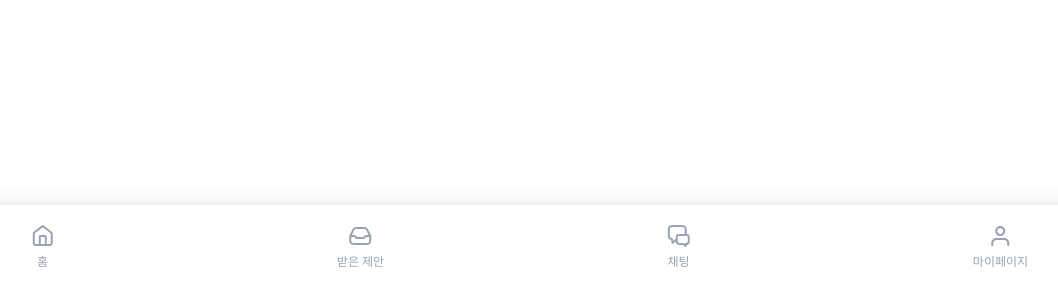
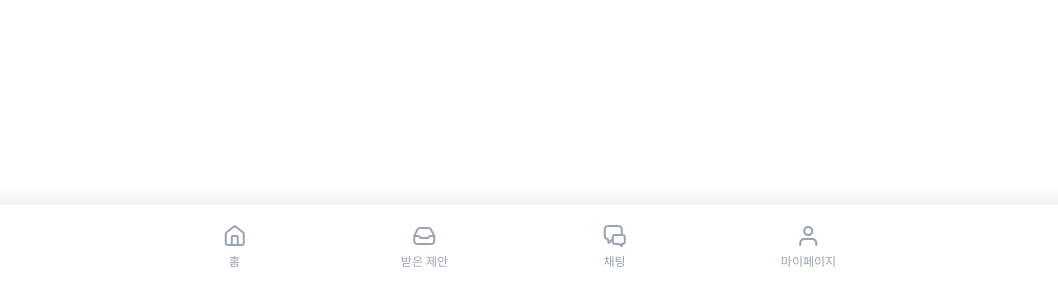
Before and after one commit to SPARCS-Service-Hackathon-2024/A9-Dori, a React (Vite) app in the folder web/: page / in a window 1280 px wide. Shown: the part 500-800 px from the top of the page, without its empty margins (111-1169 px from the left). Built offline with nearby package versions, Linux system fonts and the light colour scheme.

Commit message:
Install emotion

```diff
--- a/web/package.json
+++ b/web/package.json
@@ -10,6 +10,8 @@
     "preview": "vite preview"
   },
   "dependencies": {
+    "@emotion/css": "^11.11.2",
+    "@emotion/react": "^11.11.3",
     "react": "^18.2.0",
     "react-dom": "^18.2.0",
     "react-router-dom": "^6.22.0",
--- a/web/src/components/AdaptiveDiv/AdaptiveCenterDiv.jsx
+++ b/web/src/components/AdaptiveDiv/AdaptiveCenterDiv.jsx
@@ -1,6 +1,6 @@
 const AdaptiveCenterDiv = ({ children, ...divProps }) => (
   <div
-    style={{
+    css={{
       position: "relative",
       width: `calc(min(788px, 100%) - 20px)`,
       margin: "auto",
--- a/web/src/components/Root/Navigation/index.jsx
+++ b/web/src/components/Root/Navigation/index.jsx
@@ -8,7 +8,7 @@ import IconMe from "./IconMe";
 const Button = ({ Icon, name = "" }) => {
   return (
     <div
-      style={{
+      css={{
         // flexGrow: 1,
         display: "flex",
         flexDirection: "column",
@@ -19,7 +19,7 @@ const Button = ({ Icon, name = "" }) => {
     >
       <Icon />
       <div
-        style={{
+        css={{
           fontSize: "12px",
           lineHeight: "16px",
           color: "#98A2B3",
@@ -34,7 +34,7 @@ const Button = ({ Icon, name = "" }) => {
 const Navigation = () => {
   return (
     <div
-      style={{
+      css={{
         position: "fixed",
         paddingTop: "19px",
         paddingBottom: "max(env(safe-area-inset-bottom), 30px)",
@@ -47,7 +47,7 @@ const Navigation = () => {
       }}
     >
       <AdaptiveCenterDiv
-        style={{
+        css={{
           position: "relative",
           display: "flex",
           justifyContent: "space-around",
--- a/web/src/components/Root/index.jsx
+++ b/web/src/components/Root/index.jsx
@@ -3,7 +3,7 @@ import Navigation from "./Navigation";
 const Root = ({ children }) => {
   return (
     <div
-      style={{
+      css={{
         height: "calc(100% - env(safe-area-inset-bottom))",
         position: "relative",
         paddingTop: "env(safe-area-inset-top)",
--- a/web/vite.config.js
+++ b/web/vite.config.js
@@ -3,5 +3,9 @@ import react from "@vitejs/plugin-react";
 
 // https://vitejs.dev/config/
 export default defineConfig({
-  plugins: [react()],
+  plugins: [
+    react({
+      jsxImportSource: "@emotion/react",
+    }),
+  ],
 });
```
Also changed, not shown: 1 other file (tests, documents, lock files or other folders).
